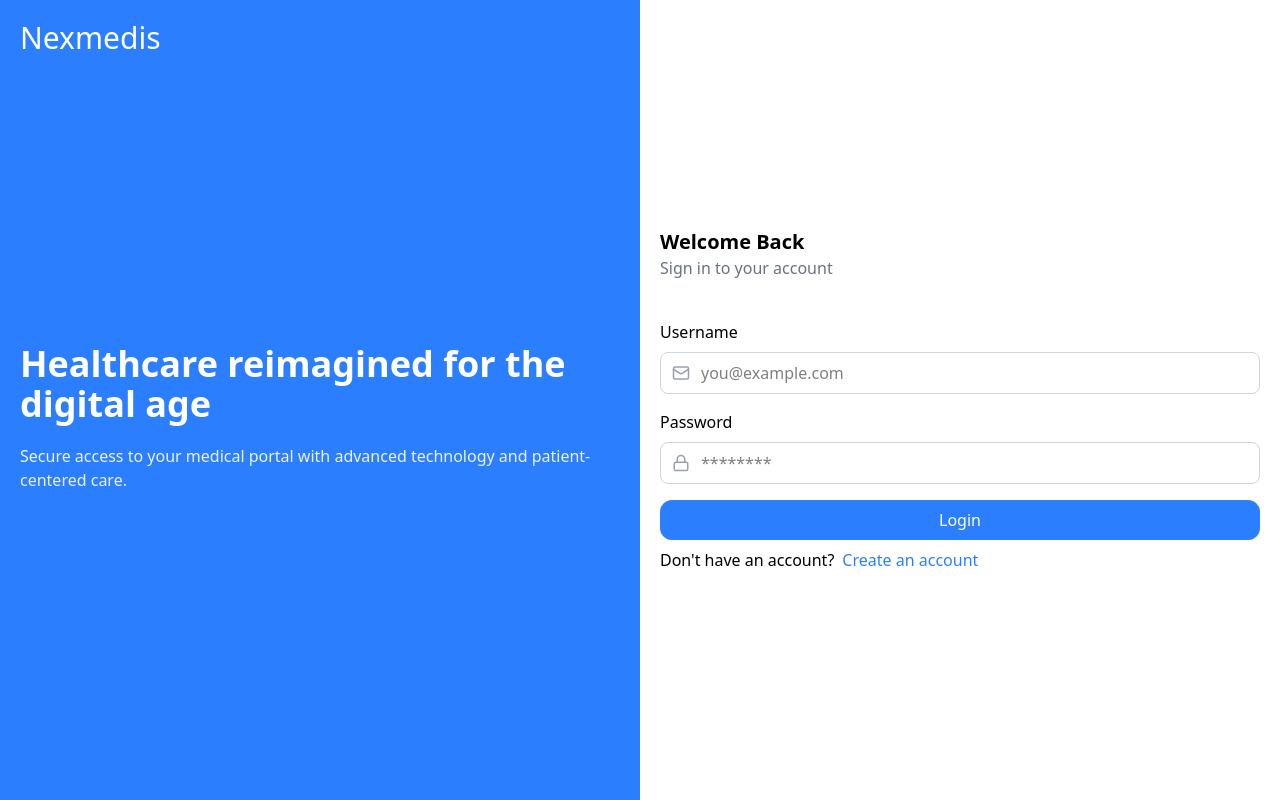
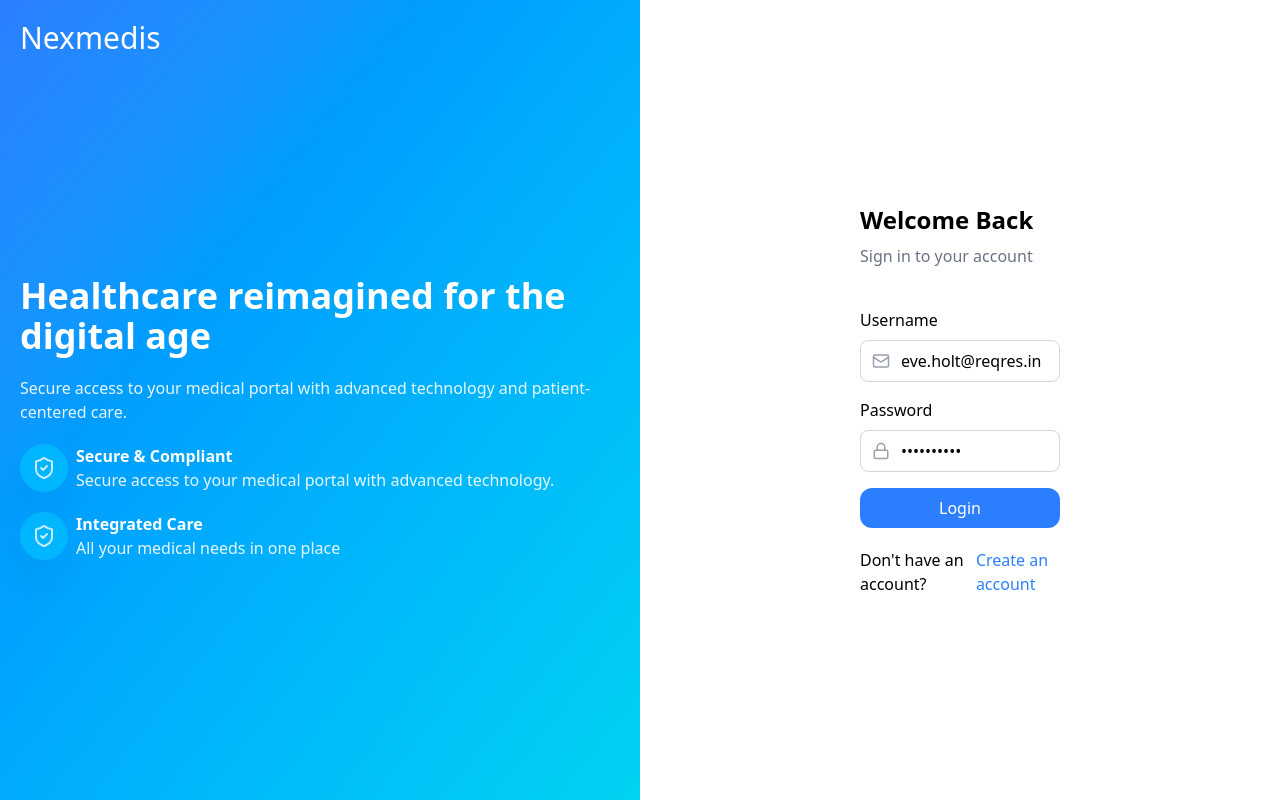
Before and after one commit to lutfiangg20/nexmedis-test, a Vue app: page / in a window 1280 px wide. Built offline with nearby package versions, Linux system fonts and the light colour scheme; the HTML template or start-up script is replaced by a standard one.

Commit message:
add create account

```diff
--- a/src/components/CustomButton.vue
+++ b/src/components/CustomButton.vue
@@ -1,6 +1,7 @@
-<script setup lang="ts"></script>
+<script setup lang="ts">
+</script>
 <template>
-  <button class="capitalize rounded-xl text-white bg-blue-500 p-2">
+  <button  class="capitalize cursor-pointer rounded-xl text-white bg-blue-500 p-2">
     <slot />
   </button>
 </template>
--- a/src/components/FormInput.vue
+++ b/src/components/FormInput.vue
@@ -1,14 +1,14 @@
 <script setup lang="ts">
-import { Mail } from 'lucide-vue-next';
-import type {  InputTypeHTMLAttribute } from 'vue';
+import type { LucideProps } from 'lucide-vue-next';
+import type { FunctionalComponent, InputTypeHTMLAttribute } from 'vue';
 
-const props = defineProps<{
+defineProps<{
   label: string
-  type?:InputTypeHTMLAttribute
+  type?: InputTypeHTMLAttribute
   modelValue: string
-  placeholder:string
-  icon?: Object
-  customClass?:string
+  placeholder: string
+  icon?: FunctionalComponent<LucideProps, {}, any, {}>
+  customClass?: string
 }>()
 const emit = defineEmits(['update:modelValue'])
 const updateValue = (event: Event) => {
@@ -19,13 +19,9 @@ const updateValue = (event: Event) => {
   <div class="flex flex-col gap-2">
     <label>{{ label }}</label>
     <div class="relative">
-      <component :is="icon" class="absolute top-3 left-3 text-gray-400" :size="18"/>
-      <input
-        :class="['border-1 border-gray-300 rounded-lg py-2 pr-3 w-full',icon ? 'pl-10' : 'pl-3',`${customClass}`]"
-        :type="type"
-        :placeholder="placeholder"
-        :value="modelValue"
-        @input="updateValue" />
+      <component v-if="icon" :is="icon" class="absolute top-3 left-3 text-gray-400" :size="18" />
+      <input :class="['border-1 border-gray-300 rounded-lg py-2 pr-3 w-full', icon ? 'pl-10' : 'pl-3', `${customClass}`]"
+        :type="type" :placeholder="placeholder" :value="modelValue" @input="updateValue" />
     </div>
-  </div class="flex flex-col gap-2">
+  </div>
 </template>
--- /dev/null
+++ b/src/components/login/LoginForm.vue
@@ -0,0 +1,68 @@
+<script setup lang="ts">
+import FormInput from '../FormInput.vue'
+import CustomButton from '../CustomButton.vue'
+import { reactive, ref, watch, watchEffect } from 'vue'
+import { setToken } from '@/utils/token'
+import { useRouter } from 'vue-router'
+import { Reqres } from '@/utils/reqres'
+import { Lock, Mail,Loader2 } from 'lucide-vue-next'
+
+type Response ={
+  token:string,
+  error?:string
+}
+
+const router = useRouter()
+const reqres = new Reqres()
+
+const formData = reactive({
+  email: 'eve.holt@reqres.in',
+  password: 'cityslicka',
+})
+const error = ref("")
+const loading = ref(false)
+
+const handleSubmit = async () => {
+  loading.value=true
+  const response = await reqres.post("/login",formData)
+  const result = await response.json() as Response
+  console.log("result",result)
+  result.error && (error.value = result.error)
+  loading.value=false
+  if (!response.ok) return
+  setToken(result.token)
+  router.push("/home")
+}
+
+watch(formData,()=>{
+  error.value = ""
+})
+
+
+</script>
+<template>
+  <div class="flex flex-col justify-center px-5 py-5 items-center w-full">
+    <div class="space-y-10 w-full px-10 xl:px-50">
+      <div class="space-y-2">
+        <h1 class="capitalize font-bold text-2xl">welcome back</h1>
+        <h5 class="text-gray-500">Sign in to your account</h5>
+      </div>
+      <div class="space-y-5">
+        <div>
+        <p class="text-red-500 ">{{error}}</p>
+          <form @submit.prevent="handleSubmit" class="flex flex-col gap-4">
+            <FormInput label="Username" v-model="formData.email" placeholder="you@example.com" type="email"
+              :icon="Mail" />
+            <FormInput label="Password" v-model="formData.password" placeholder="********" type="password" :icon="Lock" />
+            <CustomButton v-if="loading" class="flex justify-center"><Loader2 class="animate-spin"/> </CustomButton>
+            <CustomButton v-if="!loading" >login </CustomButton>
+          </form>
+        </div>
+        <div class="flex gap-2 justify-center">
+          <p>Don't have an account?</p>
+          <router-link to="/register" class="text-blue-500"> Create an account </router-link>
+        </div>
+      </div>
+    </div>
+  </div>
+</template>
--- a/src/router/index.ts
+++ b/src/router/index.ts
@@ -1,6 +1,7 @@
 import { createRouter, createWebHistory } from "vue-router";
 import HomeView from "../views/HomeView.vue";
 import LoginView from "@/views/LoginView.vue";
+import RegisterView from "@/views/RegisterView.vue";
 
 const router = createRouter({
   history: createWebHistory(import.meta.env.BASE_URL),
@@ -9,6 +10,11 @@ const router = createRouter({
       path: "/",
       name: "login",
       component: LoginView,
+    },
+    {
+      path: "/register",
+      name: "register",
+      component: RegisterView,
     },
     {
       path: "/home",
--- /dev/null
+++ b/src/utils/cookie.ts
@@ -0,0 +1,3 @@
+export const setToken = (value: string) => {
+
+}
--- /dev/null
+++ b/src/utils/reqres.ts
@@ -0,0 +1,51 @@
+
+export class Reqres {
+  url: string;
+
+  constructor() {
+    this.url = 'https://reqres.in/api';
+  }
+
+  async get(path: string) {
+    const response = await fetch(`${this.url}${path}`, {
+      method: 'GET',
+      headers: {
+        'Content-Type': 'application/json'
+      },
+    });
+    return response
+  }
+
+  async post(path: string, data?: any) {
+    const response = await fetch(`${this.url}${path}`, {
+      method: 'POST',
+      headers: {
+        'Content-Type': 'application/json'
+      },
+      body: JSON.stringify(data)
+    });
+    return response
+  }
+
+  async put(path: string, data?: any) {
+    const response = await fetch(`${this.url}${path}`, {
+      method: 'PUT',
+      headers: {
+        'Content-Type': 'application/json'
+      },
+      body: JSON.stringify(data)
+    });
+    return response
+  }
+
+  async delete(path: string) {
+    const response = await fetch(`${this.url}${path}`, {
+      method: 'DELETE',
+      headers: {
+        'Content-Type': 'application/json'
+      },
+    });
+    return response
+  }
+
+}
--- /dev/null
+++ b/src/utils/token.ts
@@ -0,0 +1,9 @@
+export const setToken = (value: string) => {
+  document.cookie = `token=${value}; path=/; max-age=86400`;
+}
+
+export const getToken = () => {
+  const cookies = document.cookie.split('; ');
+  const cookie = cookies.find(row => row.startsWith("token="));
+  return cookie ? cookie.split('=')[1] : null;
+}
--- a/src/views/LoginView.vue
+++ b/src/views/LoginView.vue
@@ -1,58 +1,36 @@
 <script setup lang="ts">
-import CustomButton from '@/components/CustomButton.vue'
-import CustomInput from '@/components/CustomInput.vue'
-import FormInput from '@/components/FormInput.vue'
-import { Lock, Mail } from 'lucide-vue-next'
-import { reactive } from 'vue'
-
-const formData = reactive({
-  username: '',
-  password: '',
-})
-
-const handleSubmit = async () => {
-  console.log(formData)
-}
+import { ShieldCheck } from 'lucide-vue-next'
+import LoginForm from '@/components/login/LoginForm.vue'
 </script>
 <template>
-  <div class="flex flex-col md:flex-row justify-around md:h-screen w-full">
-    <div class="flex flex-col bg-blue-500 p-5 w-full h-full text-white">
+  <div class="flex flex-col lg:flex-row justify-around md:h-screen w-full">
+    <div class="flex flex-col bg-linear-to-br from-blue-500 to-cyan-400 p-5 w-full h-full text-white">
       <h1 class="text-3xl">Nexmedis</h1>
-      <div class="flex flex-col justify-center h-full space-y-5">
+      <div class="flex flex-col justify-center h-full space-y-5 lg:mx-auto">
         <h1 class="text-4xl font-bold">Healthcare reimagined for the digital age</h1>
         <p class="opacity-90">
           Secure access to your medical portal with advanced technology and patient-centered care.
         </p>
-      </div>
-    </div>
-    <div class="flex flex-col justify-center px-5 py-5 space-y-10 w-full">
-      <div>
-        <h1 class="capitalize font-bold text-xl">welcome back</h1>
-        <h5 class="text-gray-500">Sign in to your account</h5>
-      </div>
-      <div class="space-y-2">
-        <form @submit.prevent="handleSubmit" class="flex flex-col gap-4">
-          <FormInput
-            label="Username"
-            v-model="formData.username"
-            placeholder="you@example.com"
-            type="email"
-            :icon="Mail"
-          />
-          <FormInput
-            label="Password"
-            v-model="formData.password"
-            placeholder="********"
-            type="password"
-            :icon="Lock"
-          />
-          <CustomButton>login</CustomButton>
-        </form>
-        <div class="flex gap-2">
-          <p>Don't have an account?</p>
-          <router-link to="/register" class="text-blue-500">Create an account</router-link>
+        <div class="flex gap-2 items-center">
+          <div class="bg-sky-400 shadow-2xl opacity-80 rounded-full w-12 h-12 p-3">
+            <ShieldCheck />
+          </div>
+          <div>
+            <h3 class="font-bold">Secure & Compliant</h3>
+            <p class="opacity-90">Secure access to your medical portal with advanced technology.</p>
+          </div>
+        </div>
+        <div class="flex gap-2 items-center">
+          <div class="bg-sky-400 shadow-2xl opacity-80 rounded-full w-12 h-12 p-3">
+            <ShieldCheck />
+          </div>
+          <div>
+            <h3 class="font-bold">Integrated Care</h3>
+            <p class="opacity-90">All your medical needs in one place</p>
+          </div>
         </div>
       </div>
     </div>
+    <LoginForm />
   </div>
 </template>
--- /dev/null
+++ b/src/views/RegisterView.vue
@@ -0,0 +1,52 @@
+<script setup lang="ts">
+import { reactive } from 'vue'
+import FormInput from '../components/FormInput.vue'
+import { Lock, Mail } from 'lucide-vue-next'
+import CustomButton from '@/components/CustomButton.vue'
+import { Reqres, reqres } from '@/utils/reqres'
+import { setToken } from '@/utils/token'
+import { useRouter } from 'vue-router'
+const reqres = new Reqres()
+
+type Response = {
+  id:number
+  token:string
+}
+
+const router = useRouter()
+
+const formData = reactive({
+  email: 'eve.holt@reqres.in',
+  password: 'pistol'
+})
+
+const handleSubmit =async () => {
+  const response = await reqres.post("/register",formData)
+  const result = await response.json() as Response
+  if (!response.ok) return
+  setToken(result.token)
+  router.push("/home")
+}
+
+</script>
+<template>
+  <div class="flex flex-col justify-center min-h-screen  px-5 py-5 items-center w-full">
+    <div class="space-y-10 w-72">
+      <div class="space-y-2">
+        <h1 class="capitalize font-bold text-2xl">Create Account</h1>
+        <div class="flex gap-1">
+          <p class="text-gray-500">Already have an account?</p>
+          <router-link to="/" class="text-sky-500">Sign In</router-link>
+        </div>
+      </div>
+      <div class="space-y-5">
+        <form @submit.prevent="handleSubmit" class="flex flex-col gap-4">
+          <FormInput label="Email" v-model="formData.email" placeholder="you@example.com" type="email"
+            :icon="Mail" />
+          <FormInput label="Password" v-model="formData.password" placeholder="********" type="password" :icon="Lock" />
+          <CustomButton>Sign Up</CustomButton>
+        </form>
+      </div>
+    </div>
+  </div>
+</template>
--- /dev/null
+++ b/src/views/Test.vue
@@ -0,0 +1,4 @@
+<script setup lang="ts">
+</script>
+<template>
+</template>
```
Lines whose indentation alone changed are shown as unchanged.
